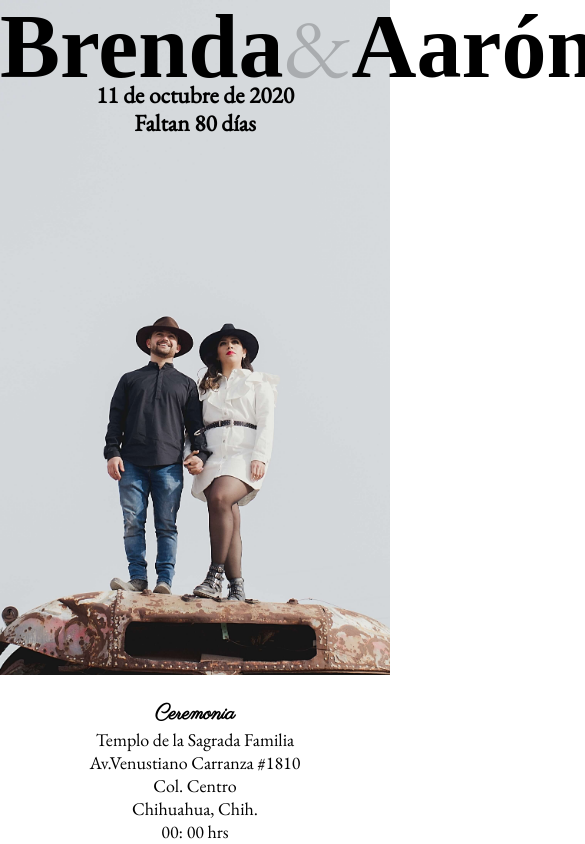
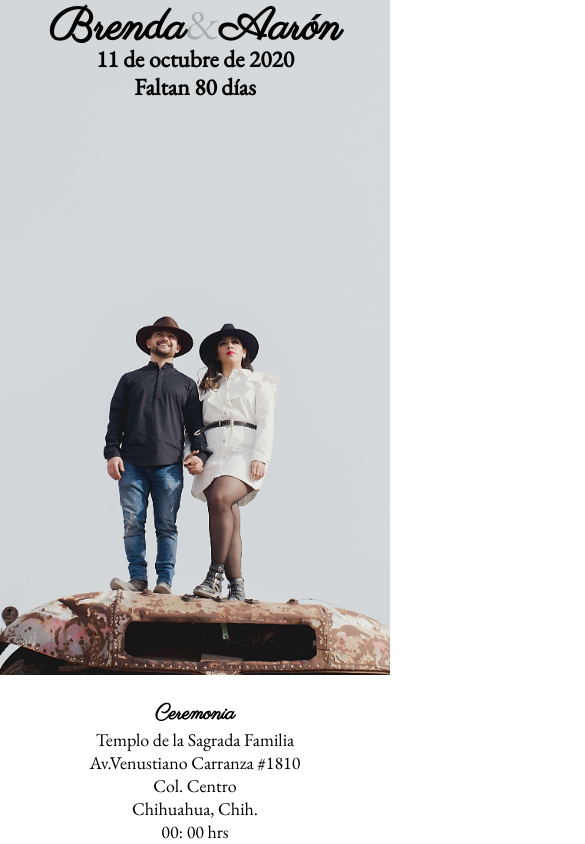
Before and after one commit to nayelyrodarte/Wedding-Rsvp, a React (Create React App) app in the folder client/: page / in a window 390 px wide. Shown: the top 844 px of the page, 585 px wide, since content can reach past the window. Built offline with nearby package versions, Linux system fonts and the light colour scheme; the HTML template or start-up script is replaced by a standard one; a web font is replaced by a local one.

Commit message:
Change size of h1 on both mobile and screen

```diff
--- a/client/src/css/mobile.css
+++ b/client/src/css/mobile.css
@@ -173,9 +173,9 @@ h3 {
 }
 
 h1 {
-  font-size: 5em;
+  font-size: 2.5em;
   letter-spacing: -0em;
-  font-family: var(--statement-font);
+  font-family: var(--main-font);
   line-height: 0.8em;
   opacity: 1;
   padding-top: 0.1em;
--- a/client/src/css/screen.css
+++ b/client/src/css/screen.css
@@ -1,4 +1,8 @@
 @media screen and (min-width: 768px) {
+  body h1 {
+    font-size: 5em;
+  }
+
   body h2 {
     right: 0;
     left: 0;
```
